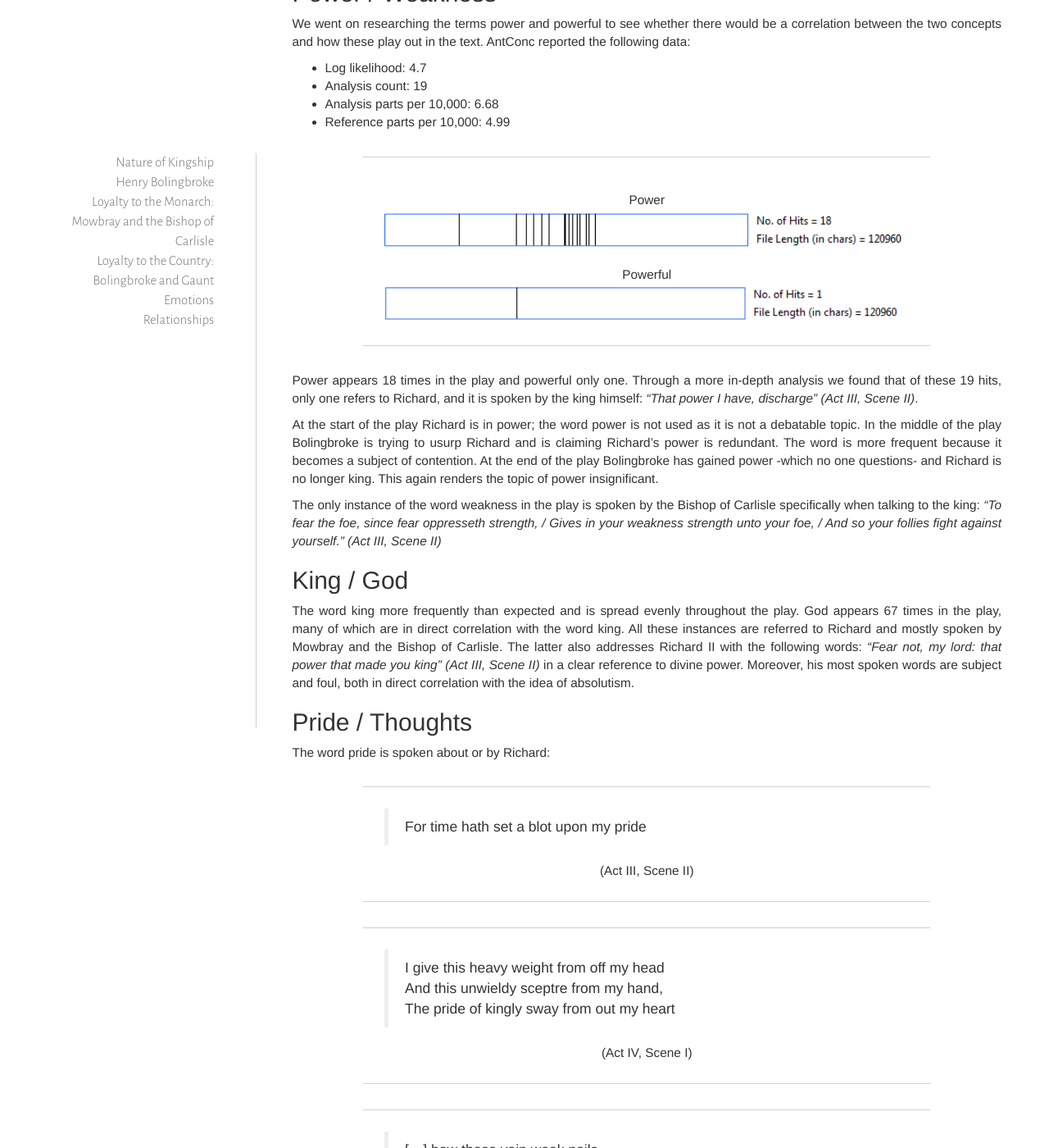
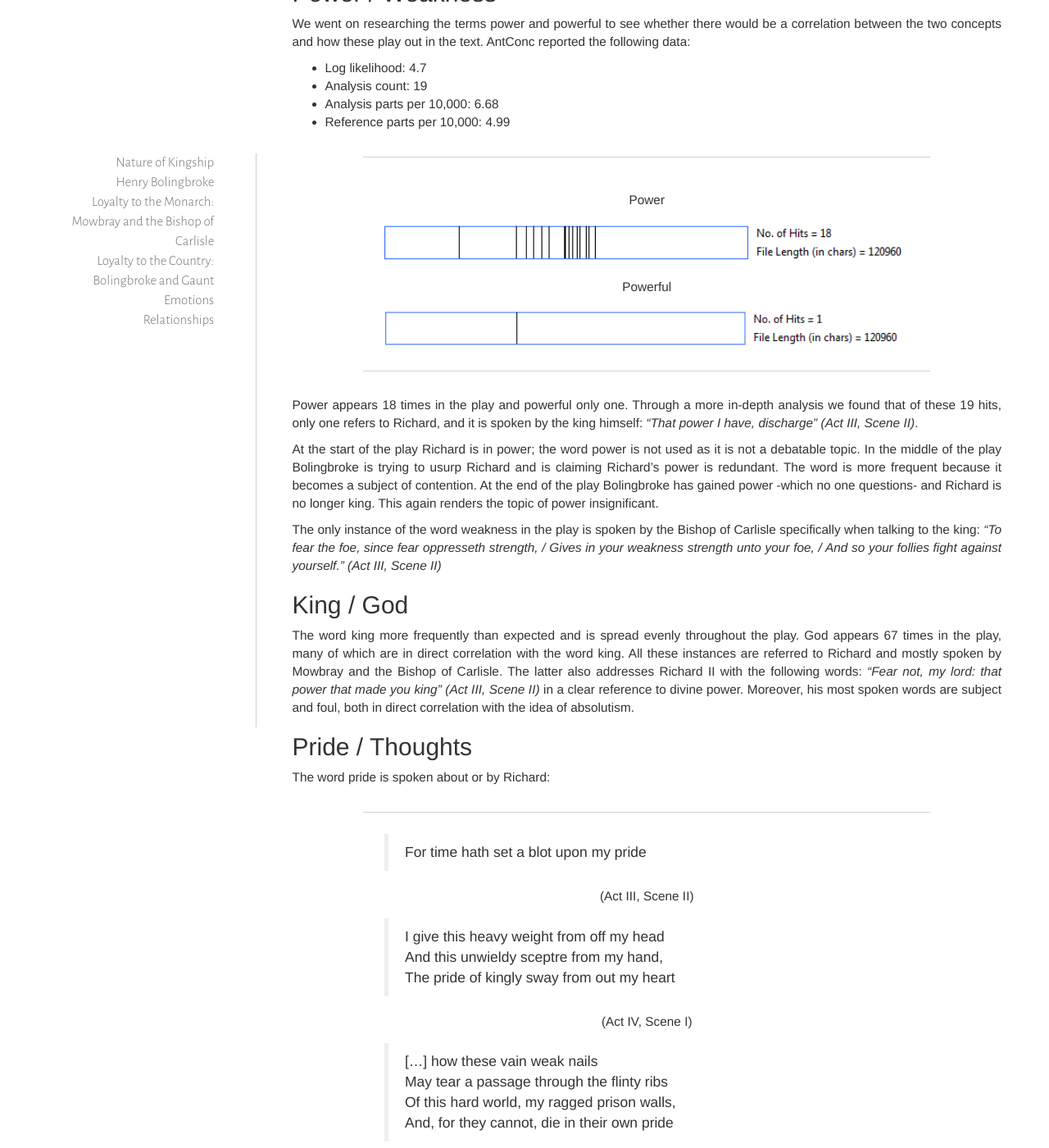
Before and after one commit to iahmed0/SU-LOSP.github.io, a Jekyll site: the page built from _analyses/richard_ii/index.md, in a window 1280 px wide and 1400 px high, scrolled down 1523 px. Shown: the whole window at 82% size. Built offline with Jekyll 4.4.1, drawn with Linux system fonts in a browser that asks for light colours.

Commit message:
Even better quotes :D

```diff
--- a/_analyses/richard_ii/index.md
+++ b/_analyses/richard_ii/index.md
@@ -108,16 +108,12 @@
 <figure markdown="block">
 > For time hath set a blot upon my pride
 <figcaption>(Act III, Scene II)</figcaption>
-</figure>
 
-<figure markdown="block">
 > I give this heavy weight from off my head \\
 > And this unwieldy sceptre from my hand, \\
 > The pride of kingly sway from out my heart
 <figcaption>(Act IV, Scene I)</figcaption>
-</figure>
 
-<figure markdown="block">
 > […] how these vain weak nails \\
 > May tear a passage through the flinty ribs \\
 > Of this hard world, my ragged prison walls, \\
@@ -166,14 +162,10 @@
 > Fair cousin, you debase your princely knee \\
 > To make the base earth proud with kissing it
 <figcaption>(Richard to Bolingbroke, Act III, Scene III)</figcaption>
-</figure>
 
-<figure markdown="block">
 > Is doom'd a prisoner by proud Bolingbroke
 <figcaption>(Queen about Bolingbroke, Act V, Scene I)</figcaption>
-</figure>
 
-<figure markdown="block">
 > but my time / Runs posting on in Bolingbroke's proud joy
 <figcaption>(Richard about Bolingbroke, Act V, Scene V)</figcaption>
 </figure>
@@ -213,19 +205,13 @@
 <figure markdown="block">
 > Harry of Hereford, Lancaster and Derby am I; who ready here do stand in arms
 <figcaption>(Act I, Scene III)</figcaption>
-</figure>
 
-<figure markdown="block">
 > Stand all apart, and show his fair duty to his majesty
 <figcaption>(Act III, Scene III)</figcaption>
-</figure>
 
-<figure markdown="block">
 > Cousin, stand forth, and look upon that man
 <figcaption>(Act IV, Scene I)</figcaption>
-</figure>
 
-<figure markdown="block">
 > Go, signify as much, while here we march \\
 > Upon the grassy carpet of this plain. \\
 > Let's march without the noise of threatening drum. \\
@@ -407,19 +393,13 @@
 <figure markdown="block">
 > Peace, foolish woman.
 <figcaption>(Act V, Scene II)</figcaption>
-</figure>
 
-<figure markdown="block">
 > Thou fond mad woman
 <figcaption>(Act V, Scene II)</figcaption>
-</figure>
 
-<figure markdown="block">
 > Make way, unruly woman!
 <figcaption>(Act V, Scene II)</figcaption>
-</figure>
 
-<figure markdown="block">
 > Thou frantic woman, what dost thou make here? Shall thy old dugs once more a
 > traitor rear?
 <figcaption>(Act V, Scene III)</figcaption>
--- a/assets/css/main.scss
+++ b/assets/css/main.scss
@@ -246,7 +246,7 @@
             }
 
             & figcaption {
-                margin: 1em 0 0 0;
+                margin: 1em 0 1em 0;
                 text-align: center;
             }
         }
```
